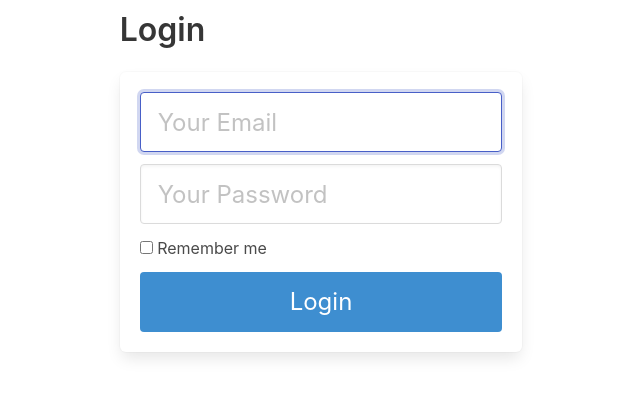
After one commit to vsantele/IG3-projet-ia, a Flask app: page /login in a window 1280 px wide. The commit adds this page. Shown: the top 397 px of the page, without its empty margins (319-959 px from the left). Run offline with Flask 2, Linux system fonts and the light colour scheme.

Commit message:
add auth (basic) + change skeleton

```diff
--- a/config.py
+++ b/config.py
@@ -3,3 +3,4 @@ import os
 basedir = os.path.abspath(os.path.dirname(__file__))
 SQLALCHEMY_DATABASE_URI = "sqlite:///" + os.path.join(basedir, "app.db")
 SQLALCHEMY_TRACK_MODIFICATIONS = False
+SECRET_KEY = "DEV-t0_R3Pl4C5"
--- a/projet/templates/game.html
+++ b/projet/templates/game.html
@@ -9,6 +9,7 @@
     <link rel="stylesheet" type="text/css" href="/static/css/game.css" />
   </head>
   <body>
+    <h1>Hi {{ name }}</h1>
     {{board(5)}}
     <script src="/static/js/game.js"></script>
   </body>
--- /dev/null
+++ b/projet/templates/login.html
@@ -0,0 +1,61 @@
+<!DOCTYPE html>
+<html lang="en">
+  <head>
+    <meta charset="UTF-8" />
+    <meta http-equiv="X-UA-Compatible" content="IE=edge" />
+    <meta name="viewport" content="width=device-width, initial-scale=1.0" />
+    <link
+      rel="stylesheet"
+      href="https://cdnjs.cloudflare.com/ajax/libs/bulma/0.9.3/css/bulma.min.css"
+    />
+
+    <title>Login</title>
+  </head>
+  <body>
+    <div class="column is-4 is-offset-4">
+      <h3 class="title">Login</h3>
+      <div class="box">
+        {% with messages = get_flashed_messages() %}
+        {% if messages %}
+            <div class="notification is-danger">
+                {{ messages[0] }}
+            </div>
+        {% endif %}
+        {% endwith %}
+        <form method="POST" action="/login">
+          <div class="field">
+            <div class="control">
+              <input
+                class="input is-large"
+                type="email"
+                name="email"
+                placeholder="Your Email"
+                autofocus=""
+              />
+            </div>
+          </div>
+
+          <div class="field">
+            <div class="control">
+              <input
+                class="input is-large"
+                type="password"
+                name="password"
+                placeholder="Your Password"
+              />
+            </div>
+          </div>
+          <div class="field">
+            <label class="checkbox">
+              <input type="checkbox" />
+              Remember me
+            </label>
+          </div>
+          <button class="button is-block is-info is-large is-fullwidth">
+            Login
+          </button>
+        </form>
+      </div>
+    </div>
+  </body>
+</html>
--- a/projet/views.py
+++ b/projet/views.py
@@ -1,23 +1,33 @@
-from flask import Flask, redirect, render_template, request, url_for
+from flask import Blueprint, Flask, flash, redirect, render_template, request, url_for
+from flask_login import current_user, login_required, login_user, logout_user
+from werkzeug.security import generate_password_hash, check_password_hash
+from . import app
 
-app = Flask(__name__)
-app.config.from_object("config")
+from .models import db, User
+
+game_bp = Blueprint("game", __name__)
+auth_bp = Blueprint("auth", __name__)
+
+# MAIN ROUTE
 
 
-@app.route("/")
+@game_bp.route("/")
 def index():
     """Root route"""
+    # return "Hello world"
     return render_template("index.html")
 
 
-@app.route("/game", methods=["GET"])
+@game_bp.route("/game", methods=["GET"])
+@login_required
 def game_create():
     """Create game"""
     # TODO: add game creation + redirect /game/<game_id>
-    return redirect(url_for("game", game_id=42))
+    return redirect(url_for("game.game", game_id=42))
 
 
-@app.route("/game/<int:game_id>", methods=["GET", "POST"])
+@game_bp.route("/game/<int:game_id>", methods=["GET", "POST"])
+@login_required
 def game(game_id):
     """Send game view and game state + handle move
 
@@ -28,4 +38,75 @@ def game(game_id):
     if request.method == "POST":
         # TODO: handle move
         pass
-    return render_template("game.html", game_state={"game_id": game_id})
+    return render_template(
+        "game.html",
+        game_state={
+            "game_id": game_id,
+        },
+        name=current_user.name,
+    )
+
+
+# LOGIN ROUTE
+
+
+@auth_bp.route("/login", methods=["GET", "POST"])
+def login():
+    if request.method == "POST":
+        email = request.form.get("email")
+        password = request.form.get("password")
+        remember = True if request.form.get("remember") else False
+
+        user = User.query.filter(User.email == email).first()
+
+        if not user or not check_password_hash(user.password, password):
+            flash("Please check your login details and try again.")
+            return redirect(url_for("auth.login"))
+
+        login_user(user, remember=remember)
+        return redirect(url_for("game.index"))
+
+    return render_template("login.html")
+
+
+@auth_bp.route("/signup", methods=["GET", "POST"])
+def signup():
+    if request.method == "POST":
+        email = request.form.get("email")
+        name = request.form.get("name")
+        password = request.form.get("password")
+
+        if email is None:
+            flash("Email is required")
+            return redirect(url_for("auth.signup"))
+        if name is None:
+            flash("Name is required")
+            return redirect(url_for("auth.signup"))
+        if password is None:
+            flash("Password is required")
+            return redirect(url_for("auth.signup"))
+
+        user = User.query.filter_by(email=email).first()
+
+        if user:
+            flash("Email address already exists")
+            return redirect(url_for("auth.signup"))
+
+        new_user = User(
+            email=email,
+            name=name,
+            password=generate_password_hash(password, method="pbkdf2:sha256"),
+        )
+        db.session.add(new_user)
+        db.session.commit()
+
+        return redirect(url_for("auth.login"))
+
+    return render_template("signup.html")
+
+
+@auth_bp.route("/logout")
+@login_required
+def logout():
+    logout_user()
+    return redirect(url_for("game.index"))
```
Also changed, not shown: projet/__init__.py (+37 -5 lines), projet/models.py (+16 -19 lines), projet/templates/index.html (+12 -1 lines), projet/templates/signup.html (added, +65 -0 lines), requirements.txt (+7 -1 lines).
